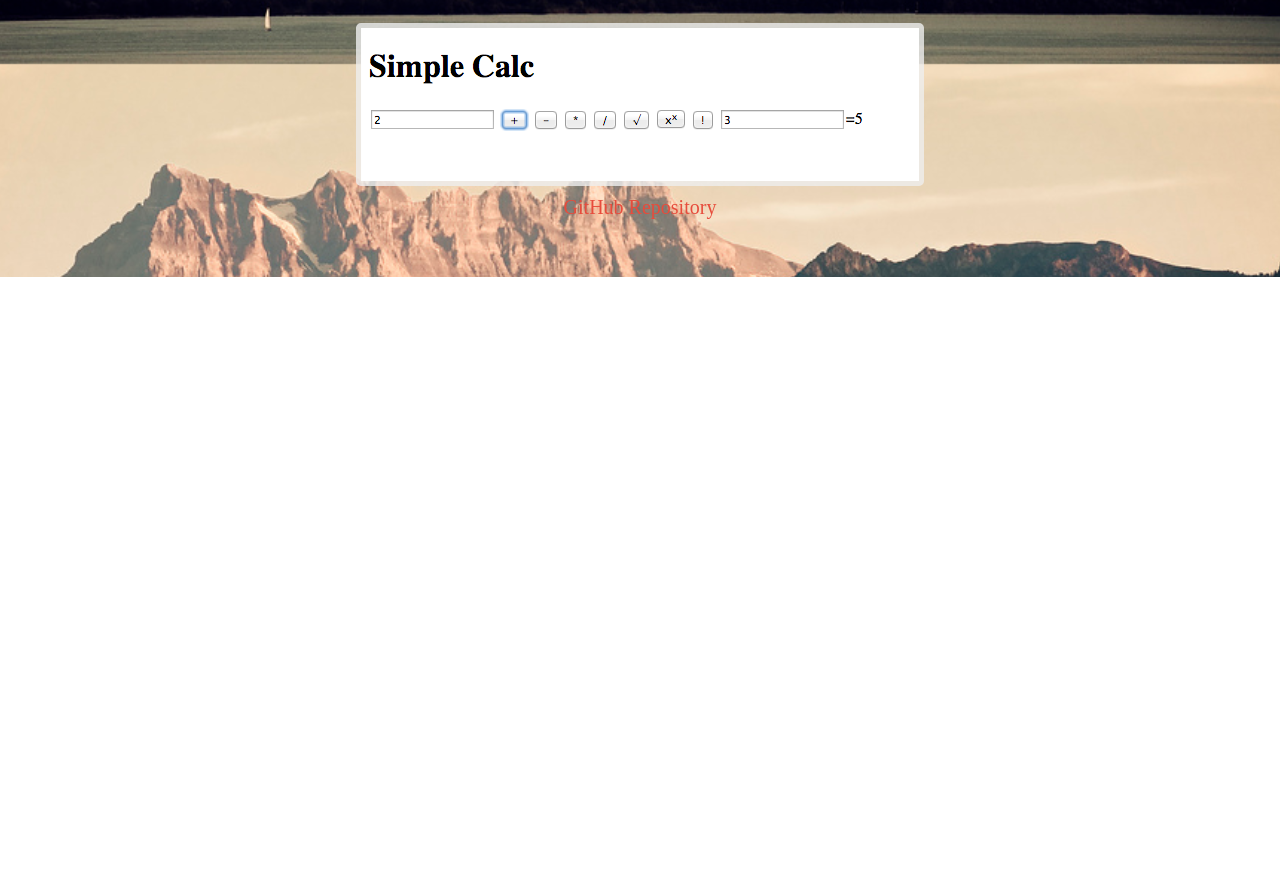
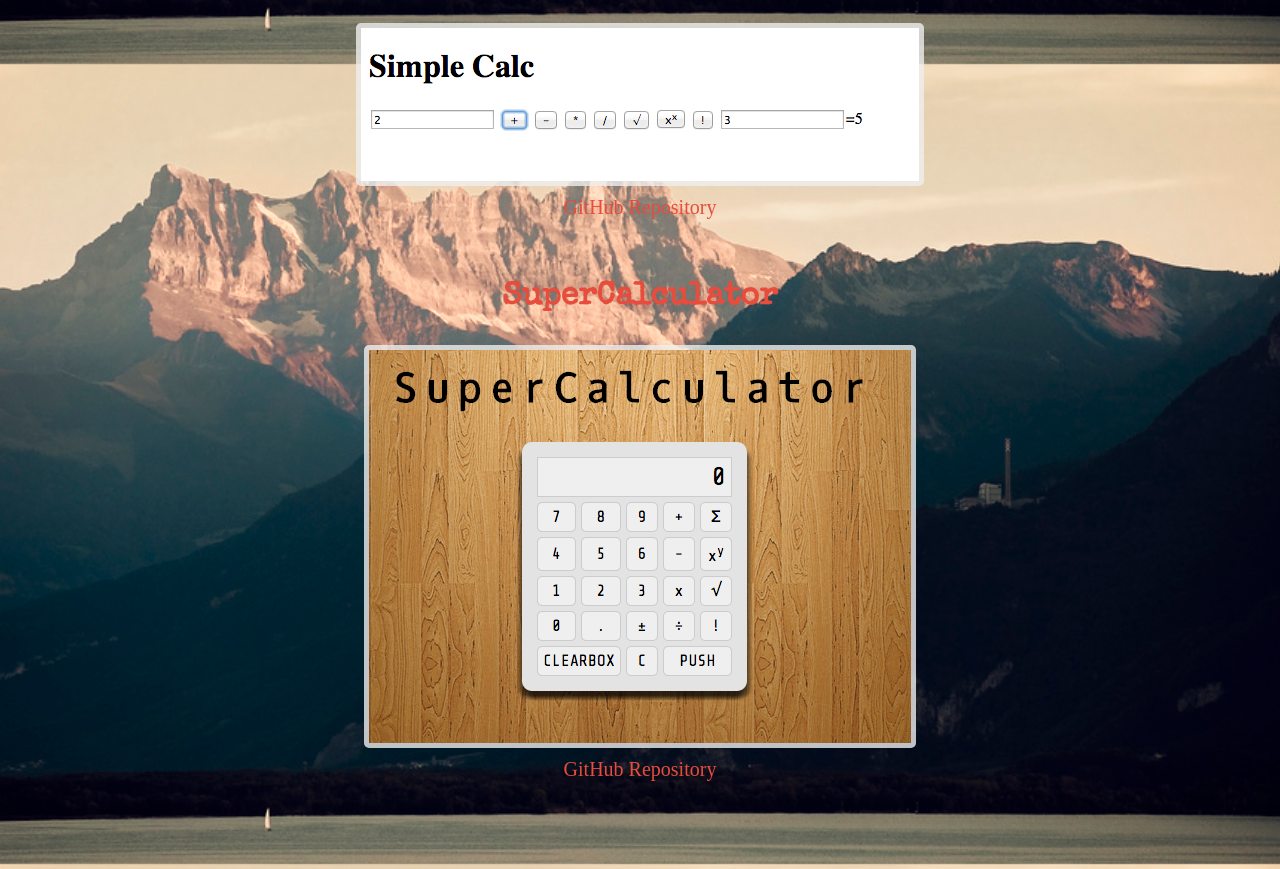
Before and after one commit to Thomaley/Thomaley.github.io, a plain HTML site: page index.html in a window 1280 px wide. Shown: the part 736-1605 px from the top of the page. Before the commit the page ends 1013 px from the top, so only its background shows below. Drawn offline with nearby package versions, Linux system fonts and the light colour scheme; a web font is replaced by a local one.

Commit message:
added SuperCalculator to projects

```diff
--- a/css/style.css
+++ b/css/style.css
@@ -91,6 +91,7 @@ li:last-child {
     color: #e74c3c;
     text-decoration: none;
     font-size: 20px;
+    padding-bottom: 30px;
 }
 
 .github:hover {
--- a/index.html
+++ b/index.html
@@ -27,6 +27,12 @@
         <img src="imgs/simple-calc.png" alt="Simple Calculator" class="sampleimage center"/>
       </a>
       <a href="http://github.com/Thomaley/simple-calc" class="github center">GitHub Repository</a>
+
+      <h2 class="center">SuperCalculator</h2>
+      <a href="http://wesmangum.net/super-calc" class="center">
+        <img src="imgs/super-calc.png" alt="SuperCalculator" class="sampleimage center"/>
+      </a>
+      <a href="http://github.com/Thomaley/super-calc" class="github center">GitHub Repository</a>
     </div>
   </body>
 </html>
```
Also changed, not shown: imgs/super-calc.png (added).
